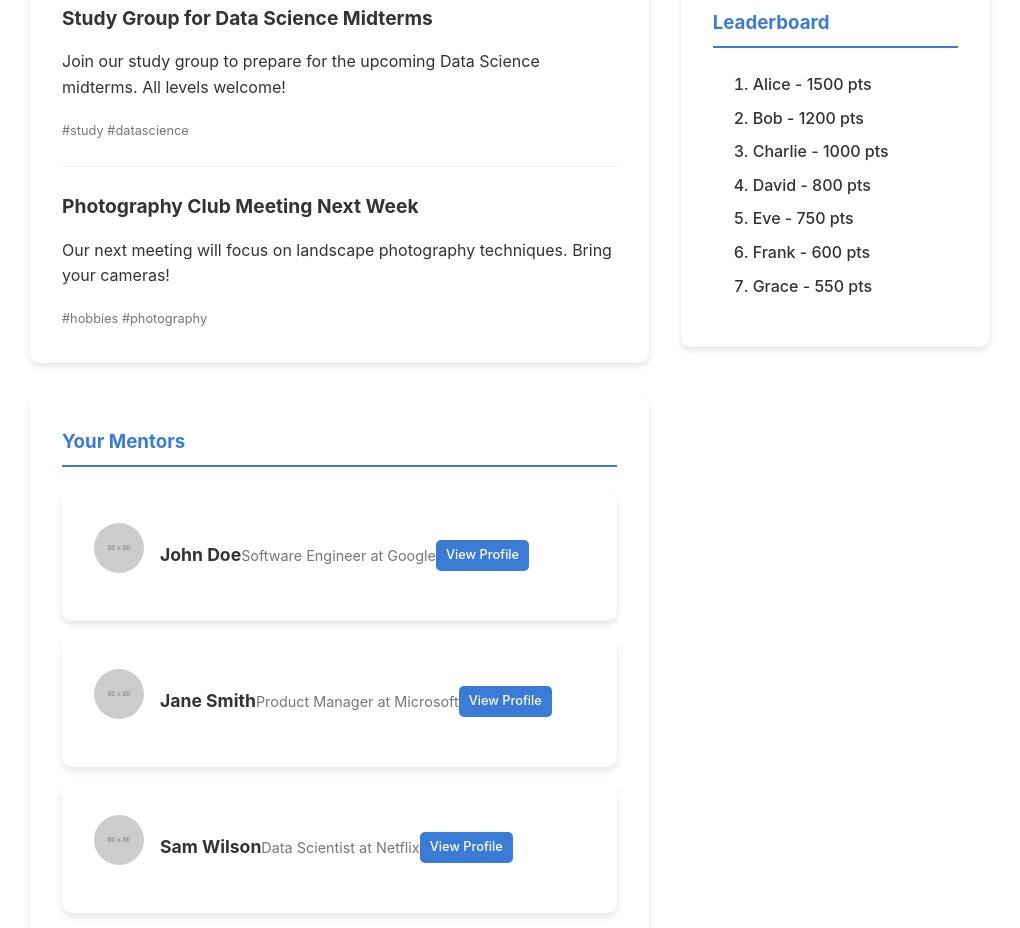
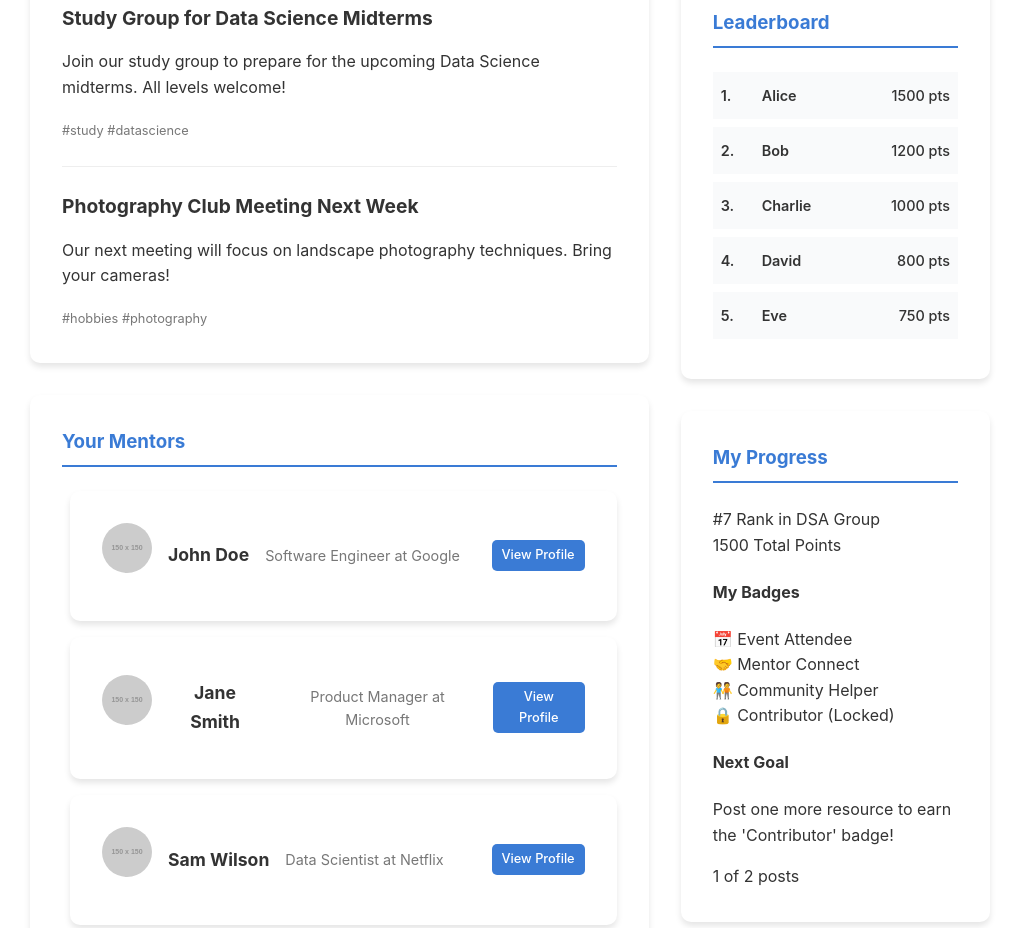
Before and after one commit to mrunal486/UNISYNC, a plain HTML site: page dashboard.html in a window 1280 px wide. Shown: the part 884-1812 px from the top of the page, without its empty margins (130-1150 px from the left). Drawn offline with Linux system fonts and the light colour scheme; placeholder pictures from the web are drawn by us.

Commit message:
Dashboard

```diff
--- a/assets/css/style.css
+++ b/assets/css/style.css
@@ -706,6 +706,7 @@ header .container {
     display: flex;
     align-items: center;
     margin-bottom: 1rem;
+    margin-left: 0.5rem;
 }
 
 #dashboard .mentor-card img {
@@ -722,7 +723,7 @@ header .container {
 }
 
 #dashboard .mentor-card p {
-    margin: 0;
+    margin: 1rem;
     font-size: 0.9rem;
     color: #777;
 }
@@ -730,6 +731,7 @@ header .container {
 #dashboard .btn-small {
     padding: 5px 10px;
     font-size: 0.8rem;
+    margin-left: auto;
 }
 
 #dashboard .event-list li {
@@ -747,10 +749,53 @@ header .container {
     color: #777;
 }
 
+#dashboard .leaderboard-list {
+    list-style: none;
+    padding: 0;
+    margin: 0;
+    counter-reset: leaderboard-counter;
+}
+
 #dashboard .leaderboard-list li {
+    display: flex;
+    justify-content: space-between;
+    align-items: center;
+    font-size: 0.9rem;
+    font-weight: 500;
+    color: var(--text-secondary);
+    padding: 0.75rem 0.5rem;
+    border-radius: var(--border-radius-lg);
     margin-bottom: 0.5rem;
+    transition: background-color 0.2s ease;
+    background-color: #f9fafb;
+}
+
+#dashboard .leaderboard-list li::before {
+    counter-increment: leaderboard-counter;
+    content: counter(leaderboard-counter) ".";
+    font-weight: 600;
+    color: var(--text-tertiary);
+    min-width: 25px;
+}
+
+#dashboard .leaderboard-list li .name {
+    font-weight: 600;
+    color: var(--text-primary);
+    padding: 0 1rem;
+    flex-grow: 1;
+}
+
+#dashboard .leaderboard-list li .points {
     font-weight: 500;
+    color: var(--text-blue);
+    flex-grow: 0;
+    white-space: nowrap;
 }
+
+#dashboard .leaderboard-list li:hover {
+    background-color: #f0f9ff; /* light-blue-50 */
+}
+
 
 /* Chat Page */
 #chat .chat-container {
--- a/dashboard.html
+++ b/dashboard.html
@@ -78,19 +78,19 @@
                         <div class="dashboard-section">
                             <h3>Your Mentors</h3>
                             <div class="mentor-card">
-                                <img src="https://via.placeholder.com/80" alt="Profile picture of Mentor John Doe">
+                                <img src="https://placehold.co/150x150/e0e0e0/333333?text=JD" alt="Profile picture of Mentor John Doe">
                                 <h4>John Doe</h4>
                                 <p>Software Engineer at Google</p>
                                 <a href="mentorship.html" class="btn btn-primary btn-small">View Profile</a>
                             </div>
                             <div class="mentor-card">
-                                <img src="https://via.placeholder.com/80" alt="Profile picture of Mentor Jane Smith">
+                                <img src="https://placehold.co/150x150/e0e0e0/333333?text=JS" alt="Profile picture of Mentor Jane Smith">
                                 <h4>Jane Smith</h4>
                                 <p>Product Manager at Microsoft</p>
                                 <a href="mentorship.html" class="btn btn-primary btn-small">View Profile</a>
                             </div>
                             <div class="mentor-card">
-                                <img src="https://via.placeholder.com/80" alt="Profile picture of Mentor Sam Wilson">
+                                <img src="https://placehold.co/150x150/e0e0e0/333333?text=SW" alt="Profile picture of Mentor Sam Wilson">
                                 <h4>Sam Wilson</h4>
                                 <p>Data Scientist at Netflix</p>
                                 <a href="mentorship.html" class="btn btn-primary btn-small">View Profile</a>
@@ -128,14 +128,61 @@
                         <div class="dashboard-section">
                             <h3>Leaderboard</h3>
                             <ol class="leaderboard-list">
-                                <li>Alice - 1500 pts</li>
-                                <li>Bob - 1200 pts</li>
-                                <li>Charlie - 1000 pts</li>
-                                <li>David - 800 pts</li>
-                                <li>Eve - 750 pts</li>
-                                <li>Frank - 600 pts</li>
-                                <li>Grace - 550 pts</li>
+                                <li>
+                                    <span class="name">Alice</span>
+                                    <span class="points">1500 pts</span>
+                                </li>
+                                <li>
+                                    <span class="name">Bob</span>
+                                    <span class="points">1200 pts</span>
+                                </li>
+                                <li>
+                                    <span class="name">Charlie</span>
+                                    <span class="points">1000 pts</span>
+                                </li>
+                                <li>
+                                    <span class="name">David</span>
+                                    <span class="points">800 pts</span>
+                                </li>
+                                <li>
+                                    <span class="name">Eve</span>
+                                    <span class="points">750 pts</span>
+                                </li>
                             </ol>
+                        </div>
+                        <div class="dashboard-section">
+                            <h3>My Progress</h3>
+
+                            <!-- Rank and Points -->
+                            <div class="progress-stats">
+                                <div class="stat-item">
+                                    <span class="stat-value">#7</span>
+                                    <span class="stat-label">Rank in DSA Group</span>
+                                </div>
+                                <div class="stat-item">
+                                    <span class="stat-value">1500</span>
+                                    <span class="stat-label">Total Points</span>
+                                </div>
+                            </div>
+
+                            <!-- Badges -->
+                            <h4 class="progress-subtitle">My Badges</h4>
+                            <div class="badge-grid">
+                                <div class="badge-item" title="Event Attendee">📅 Event Attendee</div>
+                                <div class="badge-item" title="Mentor Connect">🤝 Mentor Connect</div>
+                                <div class="badge-item" title="Community Helper">🧑‍🤝‍🧑 Community Helper</div>
+                                <div class="badge-item locked" title="Contributor (Locked)">🔒 Contributor (Locked)</div>
+                            </div>
+
+                            <!-- Next Goal -->
+                            <h4 class="progress-subtitle">Next Goal</h4>
+                            <div class="progress-goal">
+                                <p>Post one more resource to earn the 'Contributor' badge!</p>
+                                <div class="progress-bar-container">
+                                    <div class="progress-bar" style="width: 50%;"></div>
+                                </div>
+                                <span class="progress-label">1 of 2 posts</span>
+                            </div>
                         </div>
                     </div>
                 </div>
```
